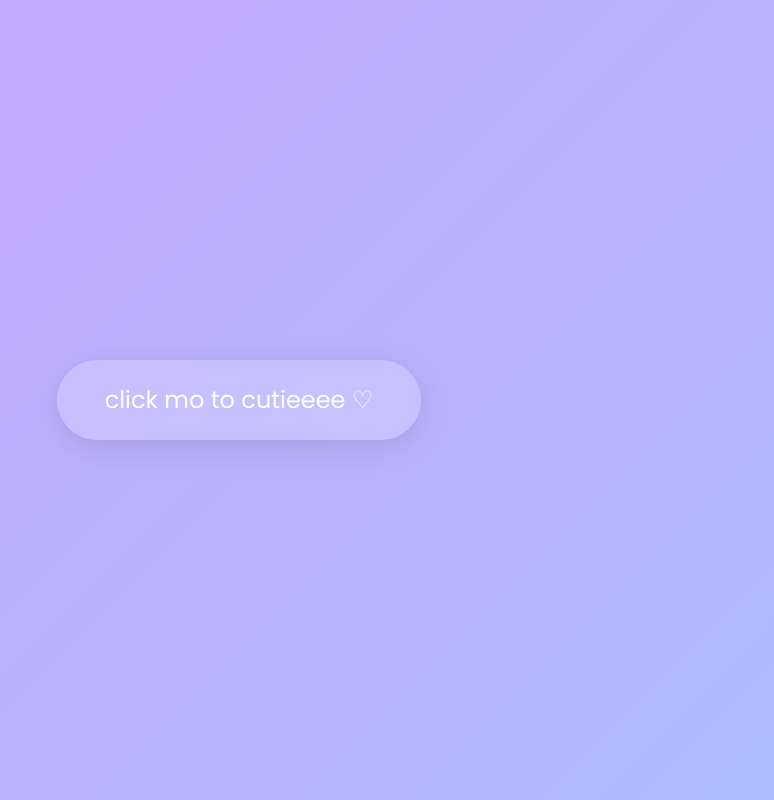
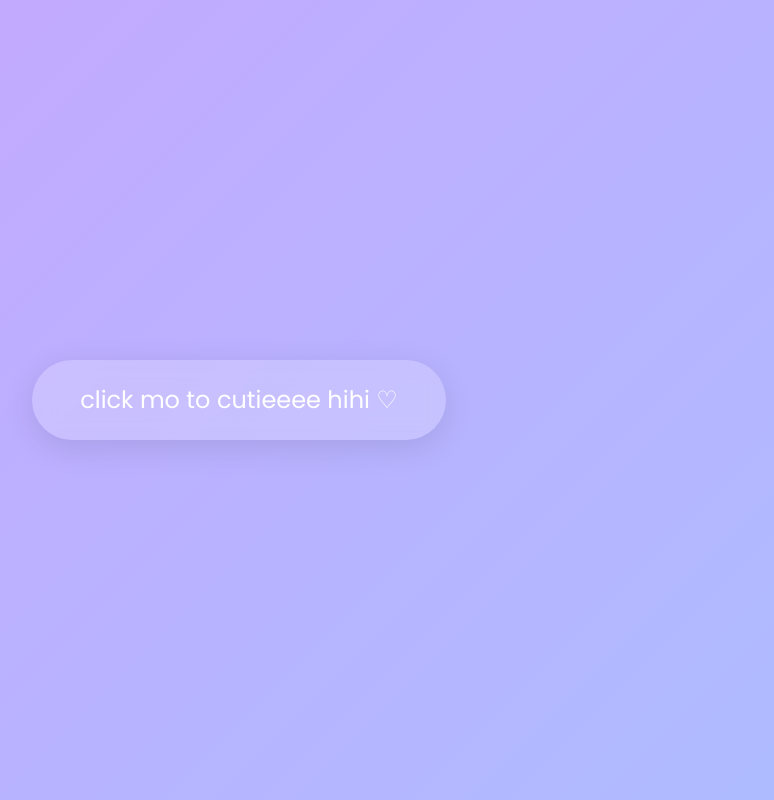
Before and after one commit to calebskibidisigma/reasonswhyilovebabi, a plain HTML site: page index.html in a window 1280 px wide. Shown: the top 800 px of the page, without its empty margins (401-1175 px from the left). Drawn offline with nearby package versions, Linux system fonts and the light colour scheme.

Commit message:
Update index.html

```diff
--- a/index.html
+++ b/index.html
@@ -16,7 +16,7 @@
 <body class="text-white">
 <div class="min-h-screen flex items-center justify-center">
 <button onclick="window.location.href='messages.html'" class="glassmorphism px-12 py-6 rounded-full text-xl md:text-2xl hover:scale-105 transition-transform duration-300 cursor-pointer">
-click mo to cutieeee ♡
+click mo to cutieeee hihi ♡
 </button>
 </div>
 <div id="loveContent" class="container mx-auto px-4 py-12 md:py-16 max-w-7xl mt-24 opacity-0 pointer-events-none transition-all duration-700 transform translate-y-10">
```
